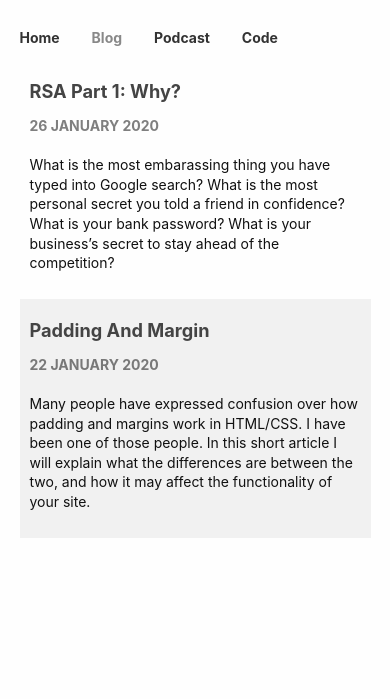
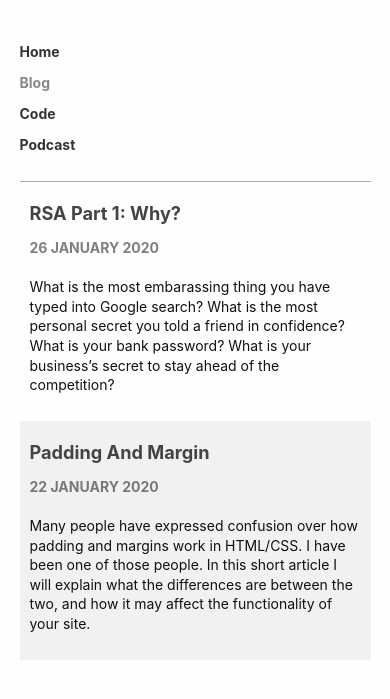
Before and after one commit to TTWNO/tait.tech, a Jekyll site: the page built from blog/index.html, in a window 390 px wide. Shown: the top 699 px of the page. Built offline with Jekyll 4.4.1, drawn with Linux system fonts in a browser that asks for light colours.

Commit message:
Fix mobile 'Podcast' link. Stack when screen is small.

```diff
--- a/_data/nav.yml
+++ b/_data/nav.yml
@@ -1,11 +1,11 @@
 - name: Home
   link: /
 - name: Blog
-  link: /blog.html
+  link: /blog/
 #- name: Podcast
 #  link: /podcast.html
-- name: Podcast
-  link: /podcast.html
 - name: Code
   new_tab: true
   link: https://github.com/TTWNO/
+- name: Podcast
+  link: /podcast.html
--- a/_sass/main.scss
+++ b/_sass/main.scss
@@ -4,6 +4,7 @@
 $link-color: #444;
 $last-p-padd: 1.5em;
 $nav-padd: 1em;
+$line-under: 1px solid #aaa;
 
 body {
   background-color: #fefefe;
@@ -66,7 +67,7 @@
 }
 .line-under {
   padding-bottom: $last-p-padd;
-  border-bottom: 1px solid #aaa;
+  border-bottom: $line-under;
 }
 .article {
 }
@@ -145,6 +146,12 @@
     margin: 0 7px;
   }
   nav {
-    width: 90%;
+    width: 100%;
+    border-bottom: $line-under;
+  }
+  nav > a {
+    display: block;
+    padding-left: 0;
+    margin-left: 0;
   }
 }
```
Also changed, not shown: blog/index.html (renamed from blog.html), 13 other files.
